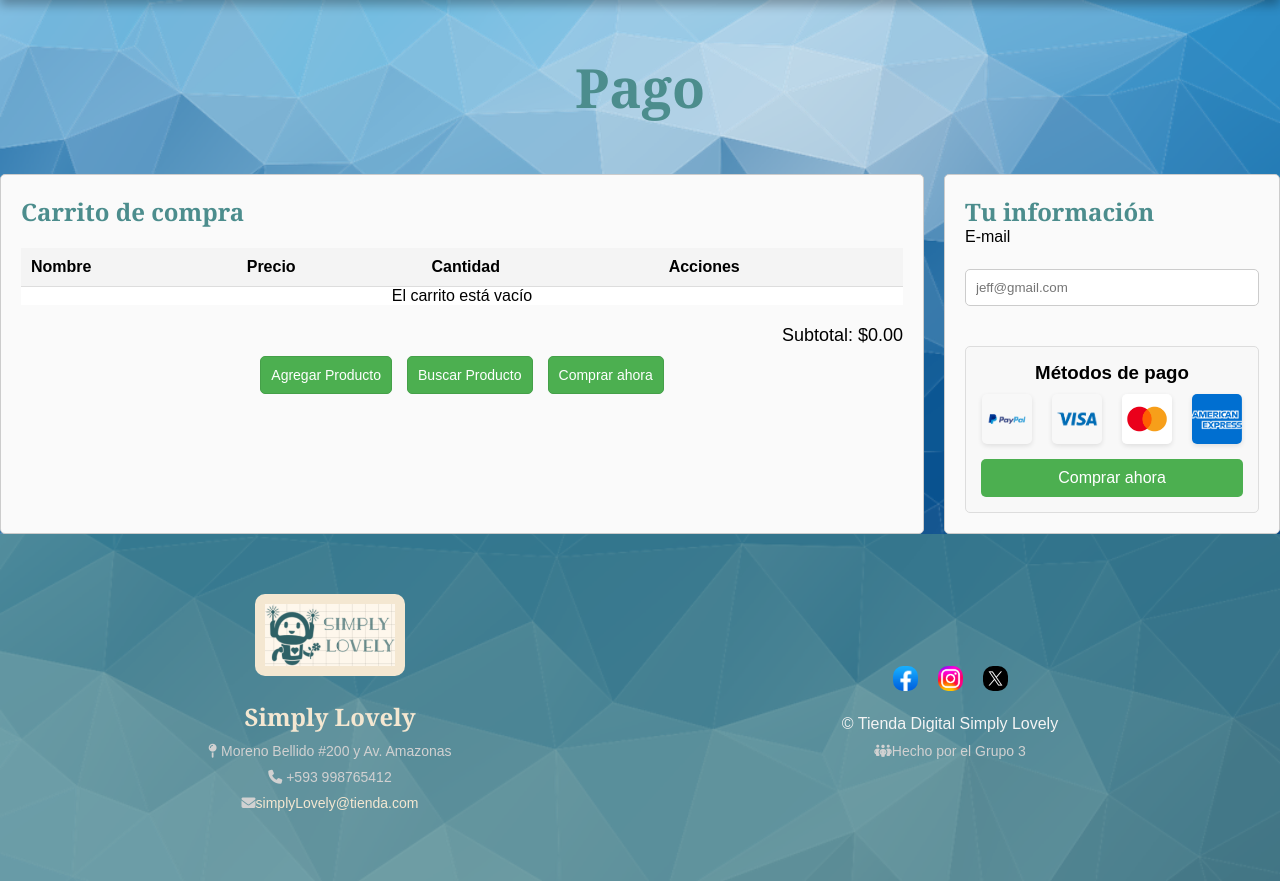
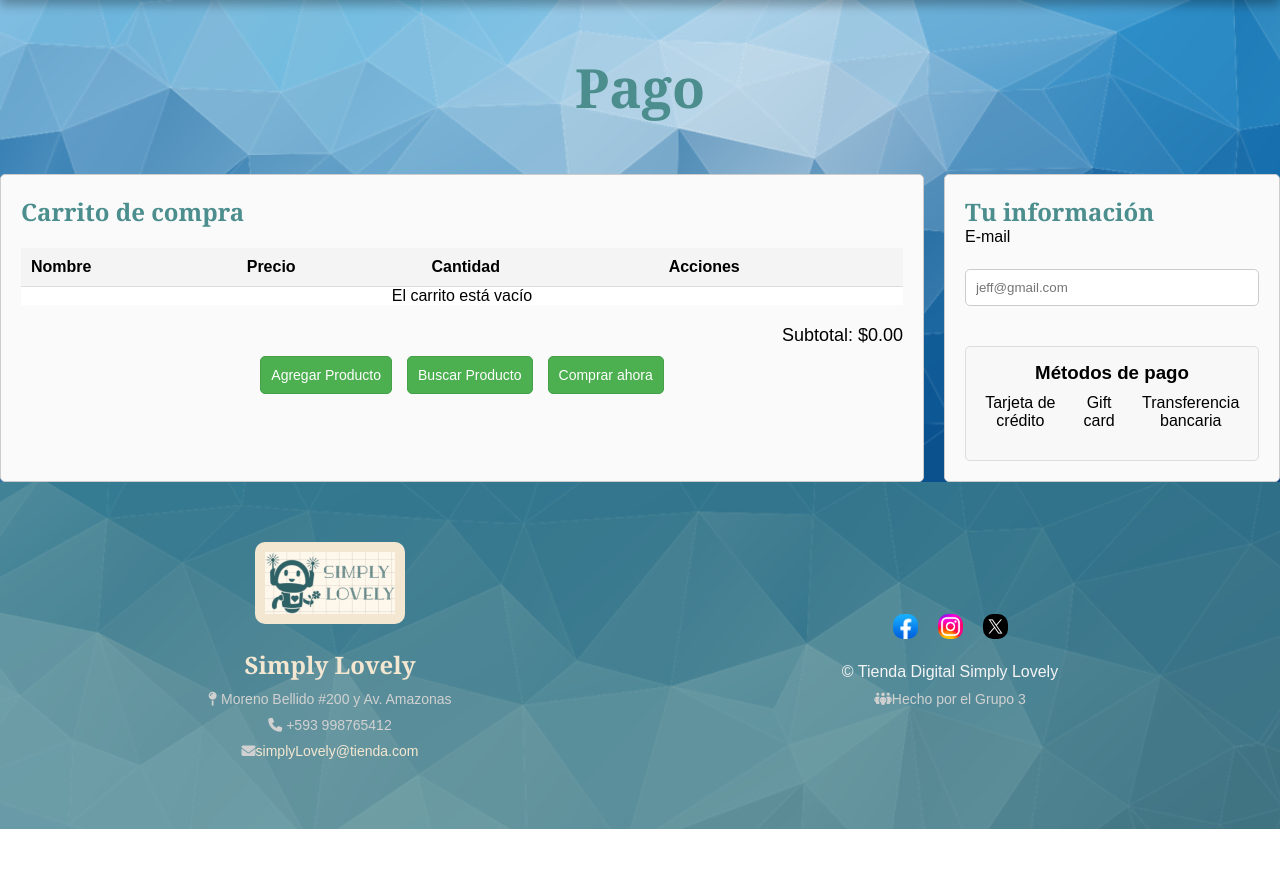
Before and after one commit to Steft91/BBDD_TiendaAmazon, a Flask app: page /carrito in a window 1280 px wide. Shown: the part 85-966 px from the top of the page. After the commit the page ends 914 px from the top, so only its background shows below. Run offline with Flask 3, Linux system fonts and the light colour scheme; some libraries are stand-ins or nearby versions.

Commit message:
Gift card añadida al carrito
Aun no  se reconoces los datos de la gift card

```diff
--- a/static/js/carrito.js
+++ b/static/js/carrito.js
@@ -4,6 +4,15 @@ document.addEventListener('DOMContentLoaded', () => {
     const subtotalElement = document.querySelector('.subtotal');
     const btnAgregar = document.getElementById('btnAgregar'); // Botón de agregar
     const btnComprar = document.getElementById('btnComprar'); // Botón "Comprar ahora"
+
+    // Elementos para mostrar detalles de la gift card
+    const giftCardRadio = document.getElementById('giftCard');
+    const giftCardDetails = document.getElementById('giftCardDetails');
+    const giftCardId = document.getElementById('giftCardId');
+    const paymentMethodId = document.getElementById('paymentMethodId');
+    const giftCardBalance = document.getElementById('giftCardBalance');
+    const issueDate = document.getElementById('issueDate');
+    const expiryDate = document.getElementById('expiryDate');
 
     // Inicializar la tabla del carrito vacía o con productos desde sessionStorage
     function actualizarCarrito() {
@@ -42,10 +51,13 @@ document.addEventListener('DOMContentLoaded', () => {
     // Eliminar producto del carrito
     tbody.addEventListener('click', (e) => {
         if (e.target.classList.contains('deleteButton')) {
-            const index = e.target.getAttribute('data-index'); // Usar índice único
-            carrito.splice(index, 1); // Eliminar el producto del carrito
-            sessionStorage.setItem('carrito', JSON.stringify(carrito)); // Actualizar sessionStorage
-            actualizarCarrito(); // Actualizar la tabla
+            const id = e.target.getAttribute('data-id');
+            const index = carrito.findIndex((producto) => producto.id === id);
+            if (index !== -1) {
+                carrito.splice(index, 1); // Eliminar el producto del carrito
+                sessionStorage.setItem('carrito', JSON.stringify(carrito)); // Actualizar sessionStorage
+                actualizarCarrito(); // Actualizar la tabla
+            }
         }
     });
 
@@ -66,5 +78,25 @@ document.addEventListener('DOMContentLoaded', () => {
         }
     });
 
+    // Mostrar detalles de la gift card
+    giftCardRadio.addEventListener('change', async () => {
+        try {
+            const response = await fetch('/giftcard/1'); // Reemplaza "1" con el ID dinámico si es necesario
+            if (response.ok) {
+                const data = await response.json();
+                giftCardId.textContent = data.id_gift;
+                paymentMethodId.textContent = data.id_metodo_pago;
+                giftCardBalance.textContent = data.saldo.toFixed(2);
+                issueDate.textContent = data.fecha_emision;
+                expiryDate.textContent = data.fecha_vencimiento;
+                giftCardDetails.style.display = 'block';
+            } else {
+                alert('No se encontraron detalles para esta gift card.');
+            }
+        } catch (error) {
+            console.error('Error al cargar los detalles de la gift card:', error);
+        }
+    });
+
     actualizarCarrito(); // Mostrar productos al cargar la página
 });
--- a/templates/carrito.html
+++ b/templates/carrito.html
@@ -9,8 +9,11 @@
     <title>Carrito de Compra</title>
 </head>
 <body>
+    <!-- Modo oscuro -->
     <input type="checkbox" id="modoOscuro" autofill="false">
     <label for="modoOscuro" class="modoOscuroInterruptor">🌙</label>
+
+    <!-- Header con navegación -->
     <header>
         <nav>
             <a href="index.html">
@@ -32,12 +35,17 @@
             </div>
         </nav>
     </header>
+
+    <!-- Contenido principal -->
     <main>
+        <!-- Título -->
         <section class="textoPago">
             <h1>Pago</h1>
         </section>
 
+        <!-- Carrito y métodos de pago -->
         <section class="checkout">
+            <!-- Carrito de compra -->
             <aside class="shoppingCart">
                 <h2>Carrito de compra</h2>
                 <table class="cartTable">
@@ -50,7 +58,7 @@
                         </tr>
                     </thead>
                     <tbody>
-                        <!-- Vacío al cargar, se llena dinámicamente -->
+                        <!-- Vacío al cargar, se llena dinámicamente desde carrito.js -->
                     </tbody>
                 </table>
                 <div class="subtotal">
@@ -63,6 +71,7 @@
                 </div>
             </aside>
 
+            <!-- Métodos de pago -->
             <section class="paymentMethod">
                 <div class="information">
                     <h2>Tu información</h2>
@@ -75,27 +84,32 @@
                     <h3>Métodos de pago</h3>
                     <div class="payment-method">
                         <label>
-                            <input type="radio" name="payment" value="PayPal">
-                            <img src="/static/img/paypal.webp" alt="PayPal" width="50px">
+                            <input type="radio" name="payment" value="Tarjeta de crédito" id="creditCard">
+                            Tarjeta de crédito
                         </label>
                         <label>
-                            <input type="radio" name="payment" value="Visa">
-                            <img src="/static/img/visa.webp" alt="Visa" width="50px">
+                            <input type="radio" name="payment" value="Gift card" id="giftCard">
+                            Gift card
                         </label>
                         <label>
-                            <input type="radio" name="payment" value="MasterCard">
-                            <img src="/static/img/mastercard.jpg" alt="MasterCard" width="50px">
-                        </label>
-                        <label>
-                            <input type="radio" name="payment" value="Amex">
-                            <img src="/static/img/amex.png" alt="American Express" width="50px">
+                            <input type="radio" name="payment" value="Transferencia bancaria" id="bankTransfer">
+                            Transferencia bancaria
                         </label>
                     </div>
-                    <button>Comprar ahora</button>
+                    <!-- Detalles de la gift card -->
+                    <div id="giftCardDetails" style="display: none; margin-top: 20px;">
+                        <h4>Detalles de la Gift Card</h4>
+                        <p><strong>ID Gift Card:</strong> <span id="giftCardId"></span></p>
+                        <p><strong>ID Método de Pago:</strong> <span id="paymentMethodId"></span></p>
+                        <p><strong>Saldo:</strong> $<span id="giftCardBalance"></span></p>
+                        <p><strong>Fecha de Emisión:</strong> <span id="issueDate"></span></p>
+                        <p><strong>Fecha de Vencimiento:</strong> <span id="expiryDate"></span></p>
+                    </div>
                 </div>
             </section>
         </section>
 
+        <!-- Footer -->
         <footer>
             <section class="infoFooter">
                 <section class="logoFooter">
@@ -117,6 +131,8 @@
             </section>
         </footer>
     </main>
+
+    <!-- Script del carrito -->
     <script src="/static/js/carrito.js"></script>
 </body>
 </html>
```
